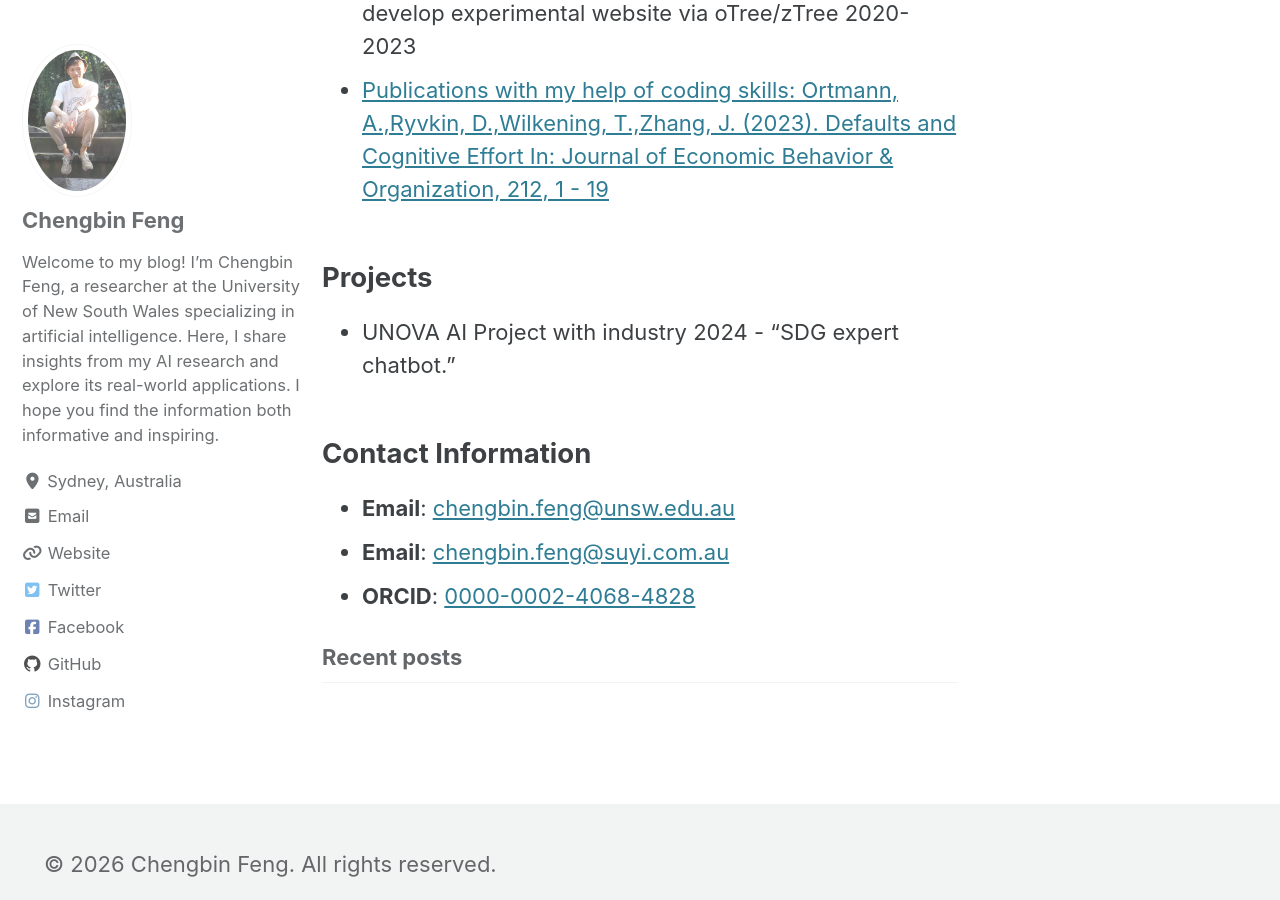
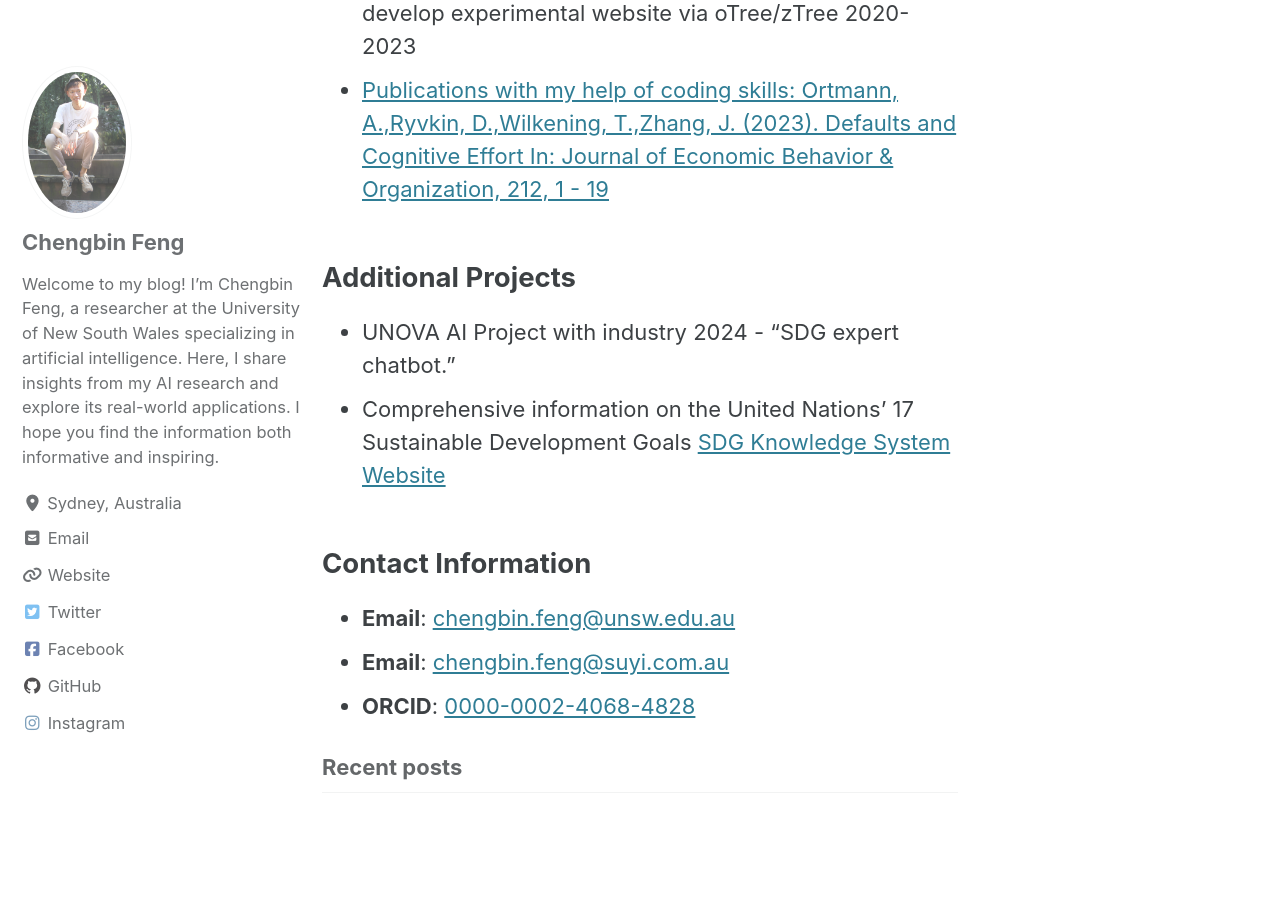
Before and after one commit to kfengc27/kfengc27.github.io, a Jekyll site: the page built from index.md, in a window 1280 px wide and 900 px high, scrolled down 2343 px. Built offline with Jekyll 4.4.1, drawn with Linux system fonts in a browser that asks for light colours; cached includes are drawn as plain includes.

Commit message:
sdg website

```diff
--- a/index.md
+++ b/index.md
@@ -46,8 +46,9 @@
 - [Publications with my help of coding skills:
 Ortmann, A.,Ryvkin, D.,Wilkening, T.,Zhang, J. (2023). Defaults and Cognitive Effort In: Journal of Economic Behavior & Organization, 212, 1 - 19](https://www.sciencedirect.com/science/article/pii/S0167268123001737)
 
-## Projects
+## Additional Projects
 - UNOVA AI Project with industry 2024 - "SDG expert chatbot."
+- Comprehensive information on the United Nations' 17 Sustainable Development Goals [SDG Knowledge System Website](https://sdg.unswzoo.com/)
 
 ## Contact Information
 - **Email**: [chengbin.feng@unsw.edu.au](mailto:chengbin.feng@unsw.edu.au)
```
